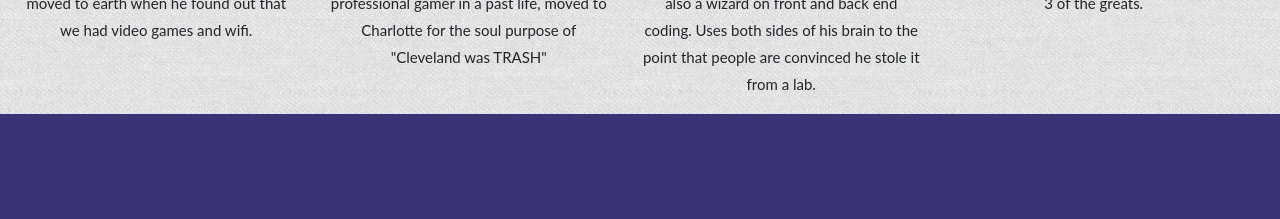
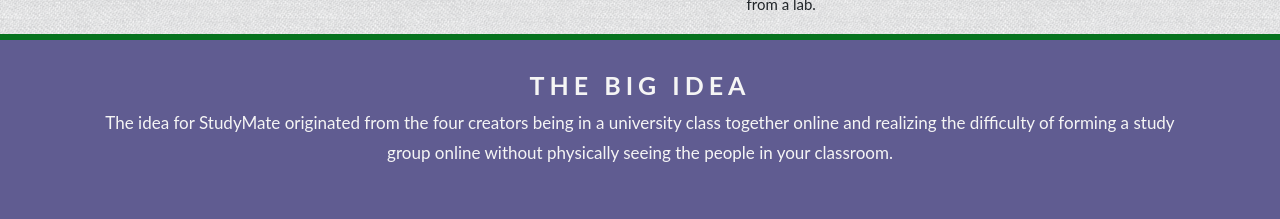
Before and after one commit to collinlanie12/StudyMate, a React (Create React App) app in the folder client/: page / in a window 1280 px wide. Shown: the part 1599-1818 px from the top of the page. Built offline with nearby package versions, Linux system fonts and the light colour scheme.

Commit message:
Animation for main page, component for navigation, button for the toast (need functionality)

```diff
--- a/client/src/components/PreNavigation/PreNavigation.css
+++ b/client/src/components/PreNavigation/PreNavigation.css
@@ -6,9 +6,6 @@
   font-family: 'Montserrat', sans-serif;
 }
 
-.links{
-  font-size: 1.3em;
-}
 
 .s{
 color: #06721E;
--- a/client/src/components/Toast/Toast.css
+++ b/client/src/components/Toast/Toast.css
@@ -26,3 +26,13 @@
     background-color:#06721E !important;
     color: white
   }
+
+  .attendBtn{
+    margin-right: 5px;
+    padding: 4px;
+  }
+
+  .joinBtn{
+    margin-right: 5px;
+    padding: 4px;
+  }
--- a/client/src/components/Toast/Toast.js
+++ b/client/src/components/Toast/Toast.js
@@ -125,7 +125,9 @@ function Bubble(props) {
             <br></br>
             {props.content}
           </div>
-          <Button onClick={() => props.onAttendanceClick(props.id)}>{props.isShowingAttendance ? "Hide Attendance" : "Show Attendance"}</Button>
+          <Button className="attendBtn" variant="outline-info" onClick={() => props.onAttendanceClick(props.id)}>{props.isShowingAttendance ? "Hide Attendance" : "Show Attendance"}</Button>
+          <Button className="joinBtn" variant="outline-info" onClick={() => props.onAttendanceClick(props.id)}>{props.isShowingAttendance ? "Leave Session" : "Join This Session"}</Button>
+
         </Toast.Body>
       </Toast>
     </>
--- a/client/src/pages/Home/Home.css
+++ b/client/src/pages/Home/Home.css
@@ -1,5 +1,4 @@
-
-.nav{
+.nav {
   margin-bottom: 0px !important;
 }
 
@@ -15,7 +14,7 @@
 
 .bgimg-1 {
   background-image: url("../../assets/images/splash.jpg");
-  min-height: 730px;
+  min-height: 650px;
 }
 
 .caption {
@@ -64,7 +63,8 @@
 .studyMateBio {
   text-align: center;
   border-top: solid 6px #393476;
-  background-color: #ccbeac !important;
+  background-image: url("../../assets/images/background.png");
+  /* background-color: #ccbeac !important; */
   color: rgb(0, 0, 0) !important;
   font-size: large;
 }
@@ -89,7 +89,21 @@
   max-width: 50%;
 }
 
-.theIdea{
-    background-color: #393476;
-    height: 500px;
+.theIdea {
+  background-color: #605c91;
+  height: 500px;
+  border-top: solid 6px #06721e;
 }
+
+.ideaTitle {
+  margin-top: 30px;
+  letter-spacing: 5px;
+  text-transform: uppercase;
+  font: 25px "Lato", sans-serif;
+  color: whitesmoke;
+}
+
+.theIdea p{
+color: whitesmoke;
+font-size: 17px;
+}
--- a/client/src/pages/Home/Home.js
+++ b/client/src/pages/Home/Home.js
@@ -1,6 +1,6 @@
 import React, { Component } from "react";
 import ScrollAnimation from "react-animate-on-scroll";
-import PreNavigation from "../../components/PreNavigation/PreNavigation"
+import PreNavigation from "../../components/PreNavigation/PreNavigation";
 import "./Home.css";
 
 import logo from "../../assets/images/StudyMate-Logo.png";
@@ -31,7 +31,7 @@ class HomePage extends Component {
   render() {
     return (
       <div className="Home">
-      <PreNavigation className= "Nav"/>
+        <PreNavigation className="Nav" />
         <div class="bgimg-1">
           <div class="caption">
             <div className="banner-cont">
@@ -45,9 +45,7 @@ class HomePage extends Component {
         </div>
 
         <div style={bigDiv} className="studyMateBio">
-          <ScrollAnimation
-          animateIn="animate__fadeInRight"
-          animateOnce="true">
+          <ScrollAnimation animateIn="fadeIn" animateOnce="true">
             <img
               src={logo}
               alt="logo"
@@ -72,43 +70,77 @@ class HomePage extends Component {
           </div>
           <div className="row container-fluid">
             <div className="col-3">
-              <img className="teamImg m-5" src="https://www.w3schools.com/howto/img_avatar.png" alt="soleman"/>
-              <br/>
+              <img
+                className="teamImg m-5"
+                src="https://www.w3schools.com/howto/img_avatar.png"
+                alt="soleman"
+              />
+              <br />
               <h3>Collin Lanier</h3>
-              <p>A boy Genius born and raised on Mars, he moved to earth when he found out that
-              we had video games and wifi. </p>
+              <p>
+                A boy Genius born and raised on Mars, he moved to earth when he
+                found out that we had video games and wifi.
+              </p>
             </div>
 
             <div className="col-3">
-              <img className="teamImg m-5" src="https://www.w3schools.com/howto/img_avatar.png" alt="soleman"/>
-              <br/>
+              <img
+                className="teamImg m-5"
+                src="https://www.w3schools.com/howto/img_avatar.png"
+                alt="soleman"
+              />
+              <br />
               <h3>Gino Zaccardelli</h3>
-              <p>A bank robber, Casino Manager, Boxer and professional gamer in a past life,
-               moved to Charlotte for the soul purpose of "Cleveland was TRASH" </p>
+              <p>
+                A bank robber, Casino Manager, Boxer and professional gamer in a
+                past life, moved to Charlotte for the soul purpose of "Cleveland
+                was TRASH"
+              </p>
             </div>
 
             <div className="col-3">
-              <img className="teamImg m-5" src="https://www.w3schools.com/howto/img_avatar.png" alt="soleman"/>
-              <br/>
+              <img
+                className="teamImg m-5"
+                src="https://www.w3schools.com/howto/img_avatar.png"
+                alt="soleman"
+              />
+              <br />
               <h3>Jordan Triplett</h3>
-              <p>An artist in every sense of the word but also a wizard on front and back end
-              coding. Uses both sides of his brain to the point that people are convinced he stole
-              it from a lab. </p>
+              <p>
+                An artist in every sense of the word but also a wizard on front
+                and back end coding. Uses both sides of his brain to the point
+                that people are convinced he stole it from a lab.
+              </p>
             </div>
 
             <div className="col-3">
-              <img className="teamImg m-5" src="https://www.w3schools.com/howto/img_avatar.png" alt="soleman"/>
-              <br/>
+              <img
+                className="teamImg m-5"
+                src="https://www.w3schools.com/howto/img_avatar.png"
+                alt="soleman"
+              />
+              <br />
               <h3>Soleman Sayeed</h3>
               <p>Some dude that wanted his picture next to 3 of the greats. </p>
             </div>
           </div>
         </div>
 
-        <div className="theIdea">
+        <div className="theIdea text-center">
+          <div className="container">
+            <h3 className="ideaTitle">
 
+              <strong>The Big Idea</strong>
+            </h3>
+            <p>
+
+              The idea for StudyMate originated from the four creators being in
+              a university class together online and realizing the difficulty of
+              forming a study group online without physically seeing the people
+              in your classroom.
+            </p>
+          </div>
         </div>
-
       </div>
     );
   }
--- a/client/src/pages/Main/Main.js
+++ b/client/src/pages/Main/Main.js
@@ -10,7 +10,7 @@ import Navigation from "../../components/Navigation/Navigation";
 
 import API from "../../lib/API";
 import AuthContext from "../../contexts/AuthContext";
-import { InputGroup, FormControl, Button } from "react-bootstrap"
+import { Button } from "react-bootstrap"
 import Attendance from "../../components/Attendance/Attendance";
 
 
```
